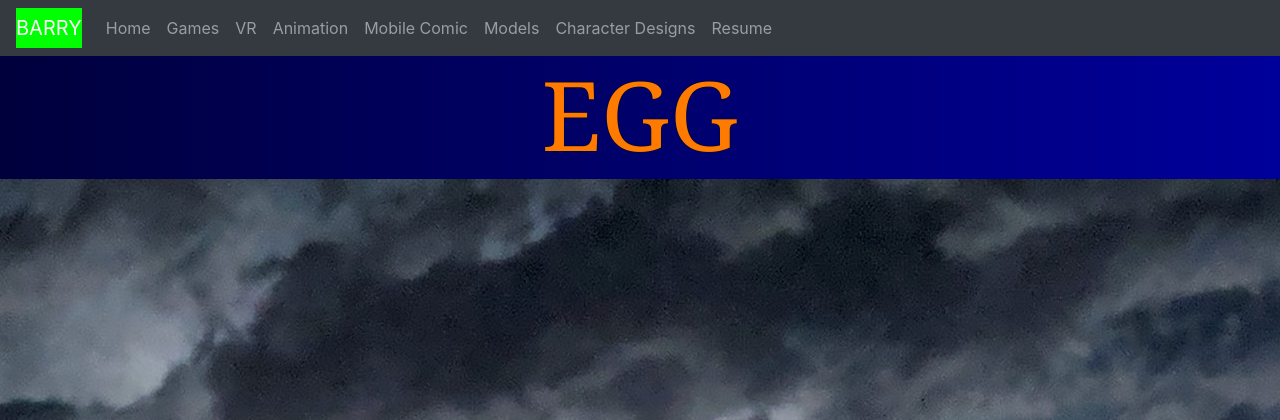
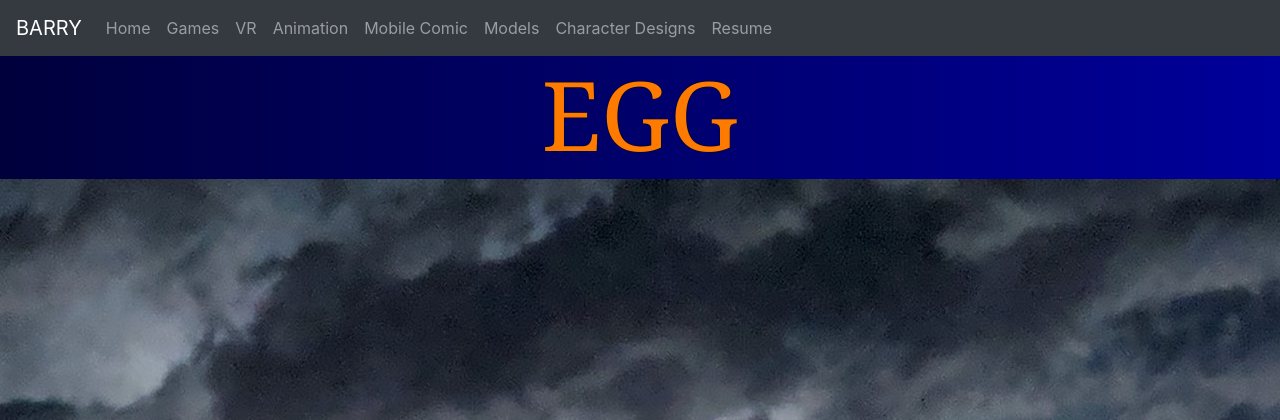
Before and after one commit to barrywhubler/barrywhubler.github.io, a PHP site: page /barrywhubler/pages/egg.html in a window 1280 px wide, with the pointer over the restyled element; the page is wider, and only the part inside the window is pictured. Shown: the top 420 px of that part. Run offline with PHP 8.4, Linux system fonts and the light colour scheme; some web fonts are replaced.

Commit message:
Update blank.css

```diff
--- a/barrywhubler/blank.css
+++ b/barrywhubler/blank.css
@@ -62,7 +62,7 @@ a:visited {
 
 }
 a:hover{
-  background-color: lime;
+  text-emphasis-color: lime;
   color: lime;
 
 }
```
